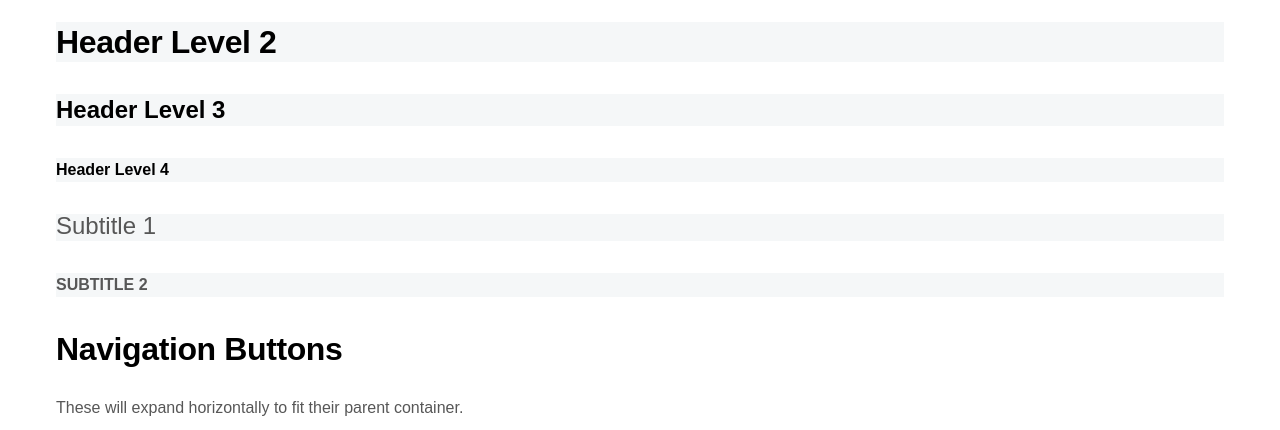
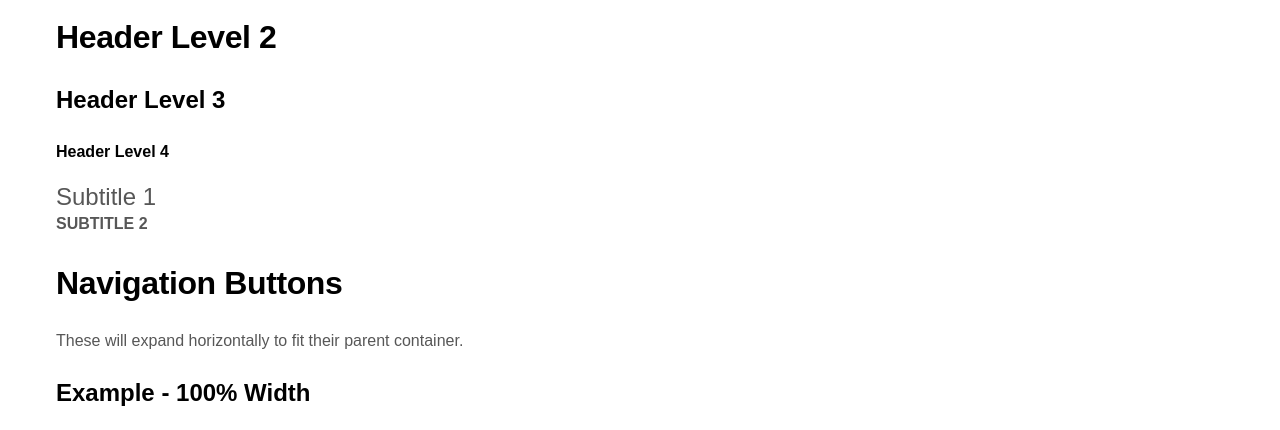
Before and after one commit to LACMTA/design-system-typography, a plain HTML site: page index.html in a window 1280 px wide. Shown: the part 711-1141 px from the top of the page. Drawn offline with Linux system fonts and the light colour scheme; a web font is replaced by a local one.

Commit message:
Update pageDisplay.css

```diff
--- a/pageDisplay.css
+++ b/pageDisplay.css
@@ -1,8 +1,3 @@
 body {
     padding: 1rem 3rem;
 }
-
-.headers div {
-    background-color: #F5F7F8;
-    margin-bottom: 2rem;
-}
```
